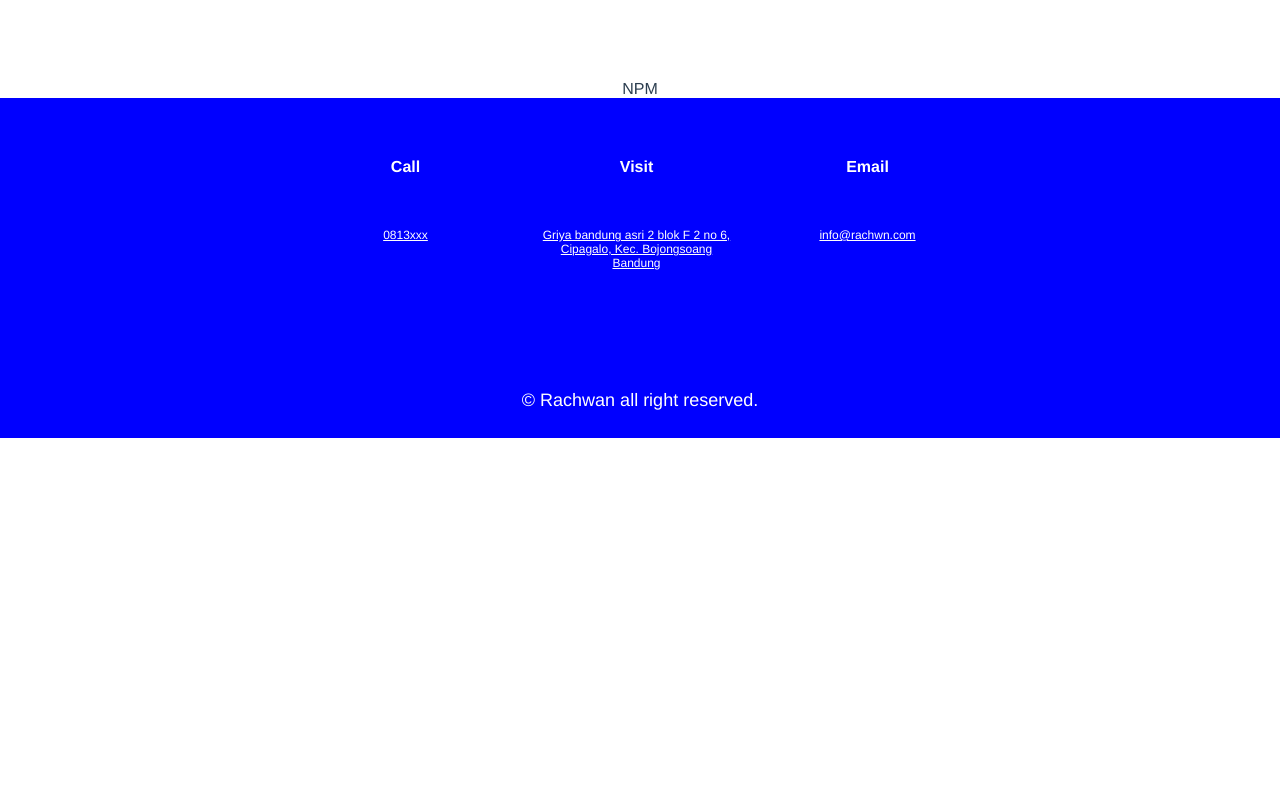
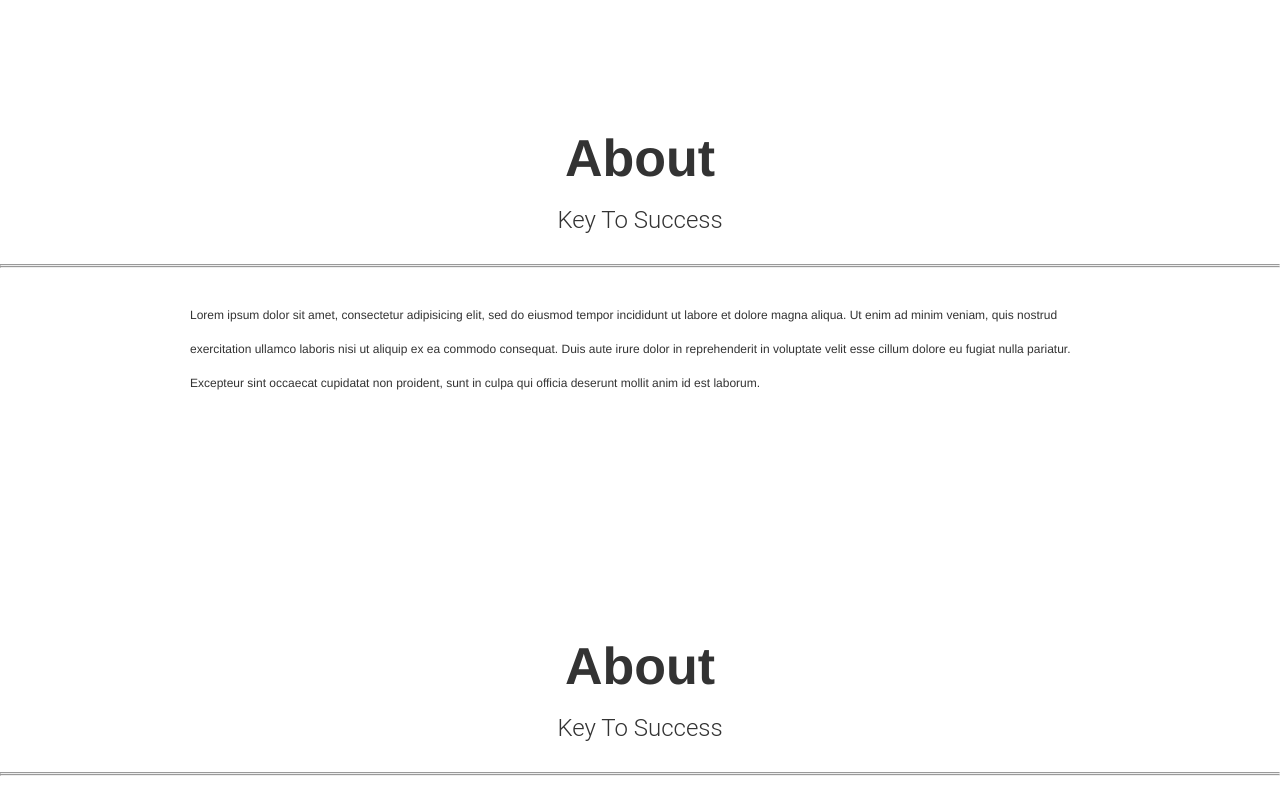
Before and after one commit to nawan44/cuci-sofa, a Vue app: page / in a window 1280 px wide. Shown: the part 820-1620 px from the top of the page. Before the commit the page ends 1258 px from the top, so only its background shows below. Built offline with nearby package versions, Linux system fonts and the light colour scheme.

Commit message:
ABout vies

```diff
--- a/src/App.vue
+++ b/src/App.vue
@@ -2,7 +2,7 @@
   <div id="app">
   <Header/>
       <router-view/>
-NPM
+<Home />
     <Footer />
   </div>
 </template>
@@ -10,11 +10,12 @@ NPM
 
 import Footer from "./components/Footer.vue"
 import Header from "./components/Header.vue"
+import Home from "./pages/Home.vue"
 
 export default {
   name: "App",
   components: {
-    Header, Footer,
+    Header, Footer,Home
   },
 };
 </script>
--- /dev/null
+++ b/src/assets/style/about.css
@@ -0,0 +1,154 @@
+#about {
+    background-color: #fff;
+    width: 100%;
+    height: auto;
+    text-align: center;
+    margin: 0 auto;
+}
+
+#about h1 {
+
+    font-family: Helvetica Neue;
+    font-style: normal;
+    font-Weight: 900;
+    font-size: 52px;
+    line-height: 57px;
+    color: #333333;
+
+    margin: 50px 0 20px 0;
+
+}
+
+#about h5 {
+
+    font-family: Roboto;
+    font-style: normal;
+    font-Weight: 300;
+    font-size: 24px;
+    line-height: 27px;
+    color: #333333;
+    margin: 0 0 30px 0;
+}
+
+#about p {
+    font-family: Helvetica Neue;
+    width: 800px;
+    height: 200px;
+    margin: 0 auto;
+    text-align: left;
+    font-style: normal;
+    font-Weight: 300;
+    font-size: 19px;
+    line-height: 34px;
+    color: #333333;
+    padding: 30px 30px 40px 30px;
+}
+
+
+@media (max-width:300px) {
+
+    #about h1 {
+
+        font-family: Helvetica Neue;
+        font-style: normal;
+        font-Weight: 900;
+        font-size: 42px;
+        line-height: 57px;
+        color: #333333;
+
+        margin: 50px 0 20px 0;
+
+    }
+
+    #about h5 {
+
+        font-family: Roboto;
+        font-style: normal;
+        font-Weight: 300;
+        font-size: 18px;
+        line-height: 27px;
+        color: #333333;
+        margin: 0 0 30px 0;
+    }
+
+    #about p {
+        font-family: Helvetica Neue;
+        width: 270px;
+        height: 400px;
+        margin: 0 auto;
+        text-align: left;
+        font-style: normal;
+        font-Weight: 300;
+        font-size: 12px;
+        line-height: 34px;
+        color: #333333;
+        padding: 30px 10px 40px 10px;
+    }
+}
+@media (max-width:600px) {
+
+    #about p {
+        font-family: Helvetica Neue;
+        width: 270px;
+        height: 400px;
+        margin: 0 auto;
+        text-align: left;
+        font-style: normal;
+        font-Weight: 300;
+        font-size: 12px;
+        line-height: 34px;
+        color: #333333;
+        padding: 30px 10px 40px 10px;
+    }
+}
+@media (min-width:600px) {
+
+
+    #about p {
+        font-family: Helvetica Neue;
+        width: 650px;
+        height: 300px;
+        margin: 0 auto;
+        text-align: left;
+        font-style: normal;
+        font-Weight: 300;
+        font-size: 12px;
+        line-height: 34px;
+        color: #333333;
+        padding: 30px 10px 40px 10px;
+    }
+}
+@media (min-width:768px) {
+
+
+    #about p {
+        font-family: Helvetica Neue;
+        width: 650px;
+        height: 300px;
+        margin: 0 auto;
+        text-align: left;
+        font-style: normal;
+        font-Weight: 300;
+        font-size: 12px;
+        line-height: 34px;
+        color: #333333;
+        padding: 30px 10px 40px 10px;
+    }
+}
+@media (min-width:992px) {
+
+
+    #about p {
+        font-family: Helvetica Neue;
+        width: 900px;
+        height: 250px;
+        margin: 0 auto;
+        text-align: left;
+        font-style: normal;
+        font-Weight: 300;
+        font-size: 12px;
+        line-height: 34px;
+        color: #333333;
+        padding: 30px 10px 40px 10px;
+    }
+}
--- a/src/components/Header.vue
+++ b/src/components/Header.vue
@@ -1,6 +1,5 @@
 <template>
      <div class="header">
-        <Navmenu/>
         <div>
             <div>
                 <img src="../assets/logo/logo.png" class="logo-header"></div>
--- a/src/pages/Home.vue
+++ b/src/pages/Home.vue
@@ -1 +1,21 @@
-<template></template>
+<template>
+
+<div><About/>
+
+</div>
+</template>
+<script>
+
+import About from "../views/About.vue"
+
+export default {
+  name: "App",
+  components: {
+   About
+  },
+};
+</script>S
+
+<style>
+
+</style>
--- /dev/null
+++ b/src/views/About.vue
@@ -0,0 +1,21 @@
+<template>
+	<div id="about">
+		<h1 >About
+            </h1>
+<h5>Key To Success</h5>
+                <hr class="line-section" />
+                <hr class="line-section" />
+
+                <p>Lorem ipsum dolor sit amet, consectetur adipisicing elit, sed do eiusmod tempor incididunt ut labore et dolore magna aliqua. Ut enim ad minim veniam, quis nostrud exercitation ullamco laboris nisi ut aliquip ex ea commodo consequat. Duis aute irure dolor in reprehenderit in voluptate velit esse cillum dolore eu fugiat nulla pariatur. Excepteur sint occaecat cupidatat non proident, sunt in culpa qui officia deserunt mollit anim id est laborum.</p>
+            </div>
+</template>
+
+<style>      @import '../assets/style/about.css';
+
+
+</style>
+<script>
+export default {
+  name: "About",
+
+};
```
